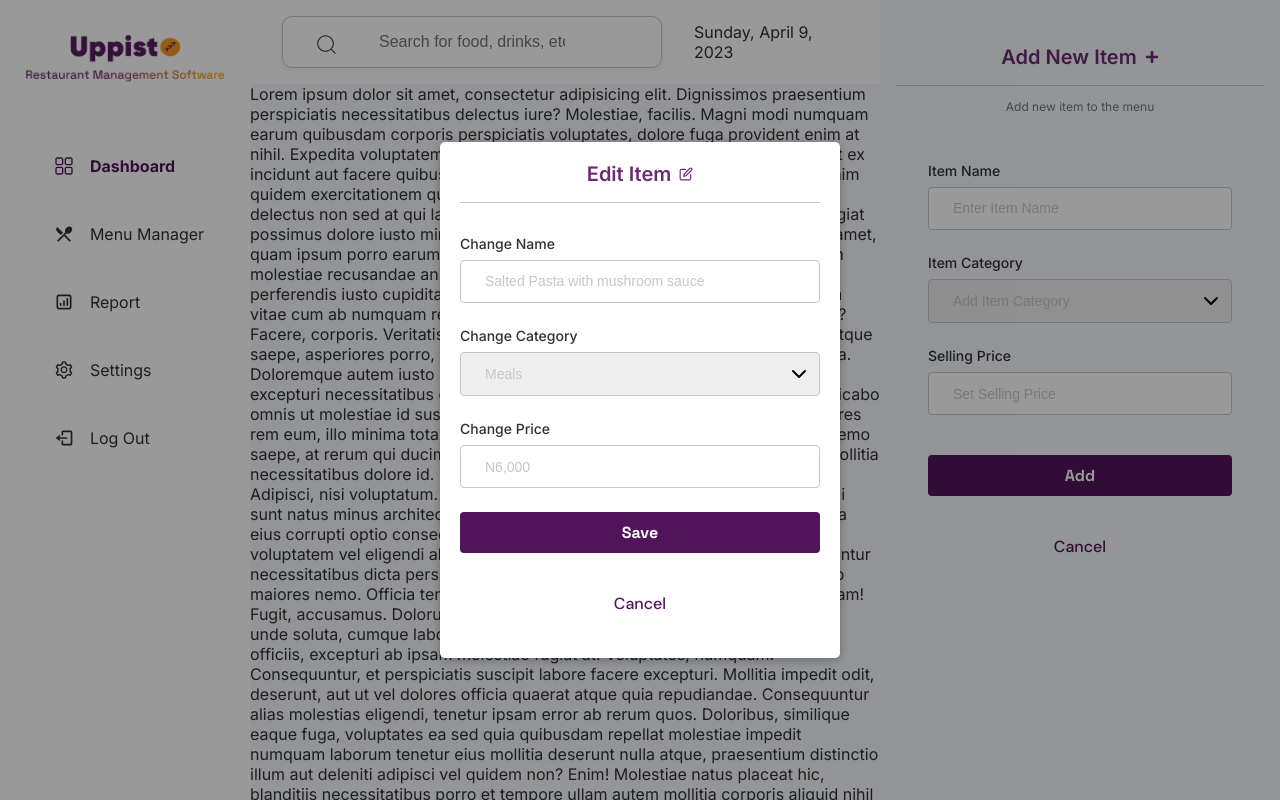
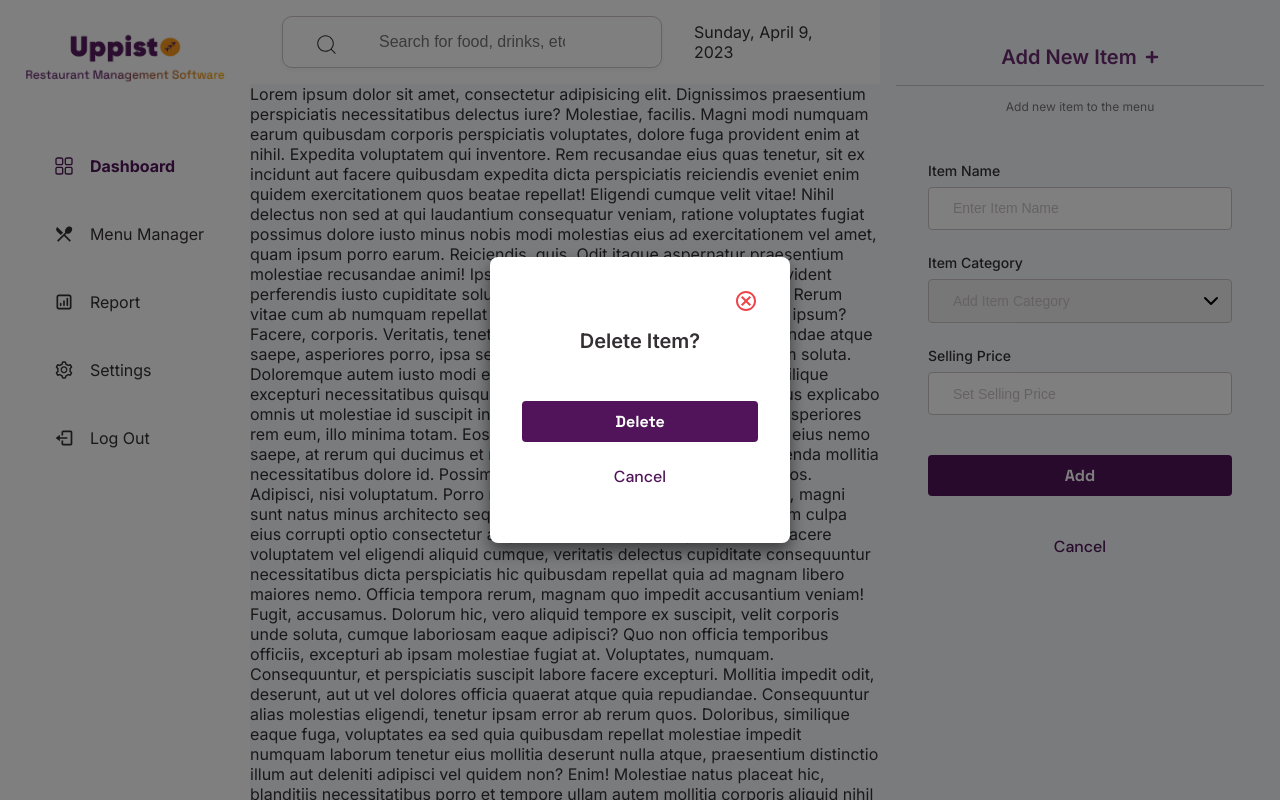
Before and after one commit to King-Mikaelson/vigilant-octo-enigma, a React (Create React App) app: page /test in a window 1280 px wide. Shown: the top 800 px of the page. Built offline with nearby package versions, Linux system fonts and the light colour scheme.

Commit message:
FEAT/added deleteItem component

```diff
--- a/src/components/items/deleteItem/index.tsx
+++ b/src/components/items/deleteItem/index.tsx
@@ -0,0 +1,28 @@
+import { MdOutlineCancel } from "react-icons/md";
+import { Link } from "react-router-dom";
+
+const DeleteItem: React.FC = () => {
+  const handleModalClose = () => {};
+
+  return (
+    <div className="del-container">
+      <div className="del-content">
+        <span className="close-btn" onClick={handleModalClose}>
+          <MdOutlineCancel />
+        </span>
+        <p>Delete Item?</p>
+
+        <div className="buttons">
+          <button className="del-btn" type="submit">
+            Delete
+          </button>
+          <Link to="/dashboard" className="cancel-btn" type="button">
+            Cancel
+          </Link>
+        </div>
+      </div>
+    </div>
+  );
+};
+
+export default DeleteItem;
--- a/src/features/pos/index.tsx
+++ b/src/features/pos/index.tsx
@@ -2,7 +2,7 @@ import Menu from "../../components/menu";
 // import Orders from "../../components/orders";
 import AddItem from "../../components/items/addItem";
 import DashboardLayout from "../../layout/dashboardLayout";
-import EditItem from "../../components/items/editItem";
+
 export default function Pos() {
   return (
     <DashboardLayout>
@@ -14,9 +14,11 @@ export default function Pos() {
           <Menu />
         </aside>
         <aside className="pos__right">
+          {/* Orders and AddItem components would be rendered interchangeably based on the user. Admin or User
+             Orders && AddItem for Admin and Orders for users only
+          */}
           {/* <Orders /> */}
           <AddItem />
-          <EditItem />
         </aside>
       </div>
     </DashboardLayout>
--- a/src/styleGuides.tsx
+++ b/src/styleGuides.tsx
@@ -1,11 +1,18 @@
 import Pos from "./features/pos";
 import Subscribe from "./features/subscription";
 import TopBar from "./components/topBar/index";
+import DeleteItem from "./components/items/deleteItem";
+// import EditItem from "./components/items/editItem";
+import AddItem from "./components/items/addItem";
 
 export default function StyleGuides() {
   return (
     <div>
       <Pos />
+      <DeleteItem />
+      {/* Commented this out because the background effect affects the ENTIRE screen */}
+      {/* <EditItem /> */}
+      <AddItem />
       <TopBar />
       <Subscribe />
     </div>
--- a/src/styles/components/_modals.scss
+++ b/src/styles/components/_modals.scss
@@ -38,5 +38,89 @@
                 background-color: #cc0000;
             }
         }
+
     }
 }
+
+
+//DELETE ITEM MODAL
+.del-container {
+    position: fixed;
+    top: 0;
+    left: 0;
+    width: 100%;
+    height: 100%;
+    background-color: rgba(0, 0, 0, 0.5);
+    z-index: 1;
+
+    .del-content {
+        position: absolute;
+        top: 50%;
+        left: 50%;
+        transform: translate(-50%, -50%);
+        background-color: $white-color;
+        padding: 2rem;
+        border-radius: 0.5rem;
+        box-shadow: 0 0.5rem 1rem rgba(0, 0, 0, 0.5);
+        width: 300px;
+
+        .close-btn {
+            display: flex;
+            justify-content: flex-end;
+            background-color: transparent;
+            border: none;
+            cursor: pointer;
+            font-size: 1.5rem;
+            color: $error-color;
+            padding-bottom: 1rem;
+        }
+
+        p {
+            font-size: 20px;
+            font-weight: 600;
+            margin-bottom: 2rem;
+            text-align: center;
+        }
+
+        .buttons {
+            display: flex;
+            flex-direction: column;
+            width: 100%;
+            margin-top: 3rem;
+
+            .del-btn {
+                width: 100%;
+                outline: none;
+                background-color: $primary-color;
+                color: $white-color;
+                padding: 10px;
+                font-size: $sm-font;
+                font-weight: 700;
+                font-family: $space-grotesk-font;
+                border: none;
+                border-radius: 4px;
+                cursor: pointer;
+
+                &:hover {
+                    background-color: rgba($primary-color, 0.8);
+                }
+            }
+
+            .cancel-btn {
+                @include flexCenter;
+                font-weight: 500;
+                color: $primary-color;
+                font-size: $sm-font;
+                font-family: $dm-sans-font;
+                text-align: center;
+                width: 100px;
+                margin: $md-font auto;
+                // padding-top: 1rem;
+
+                &:hover {
+                    transform: scale(1.1);
+                }
+            }
+        }
+    }
+}
```
